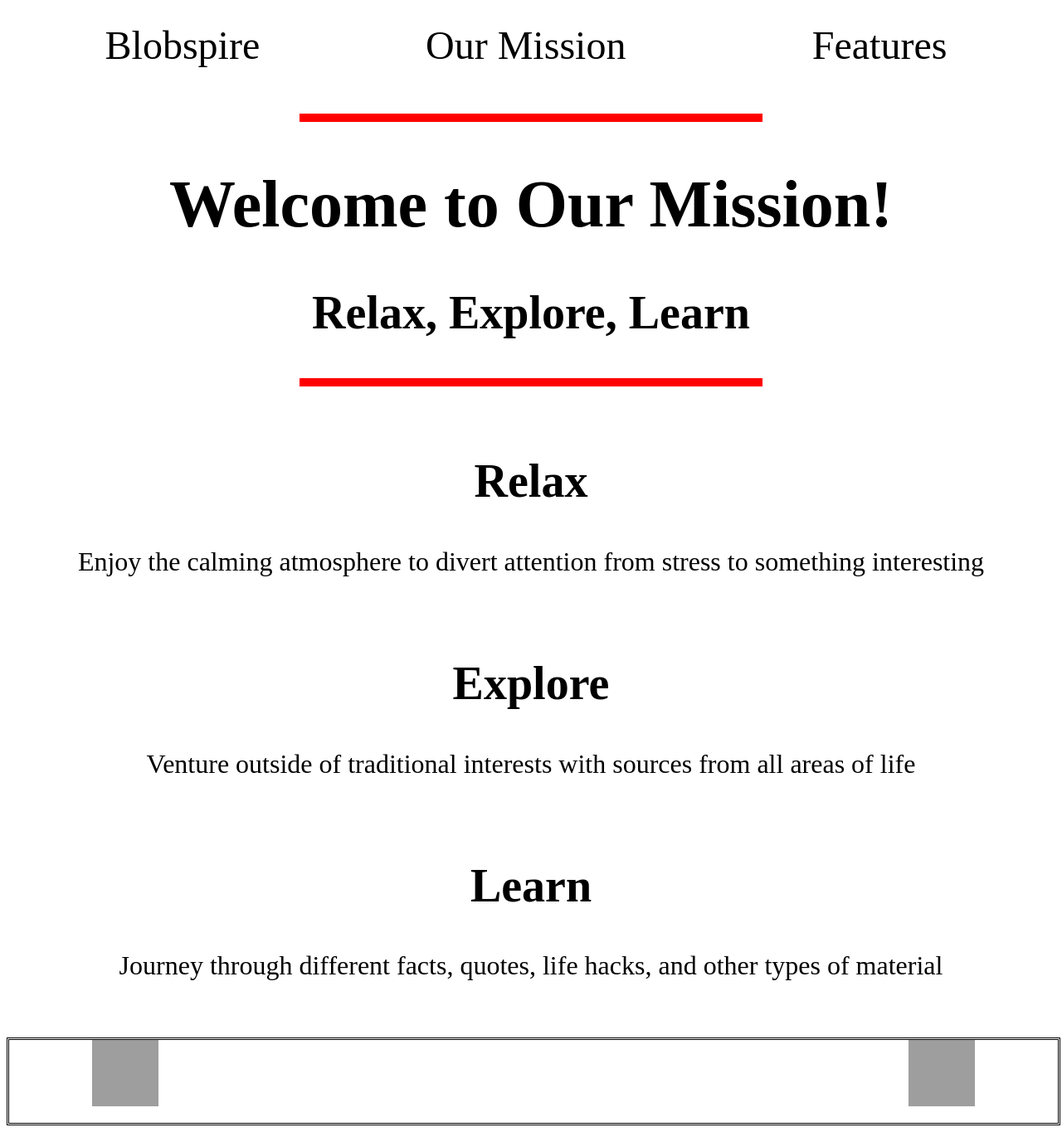
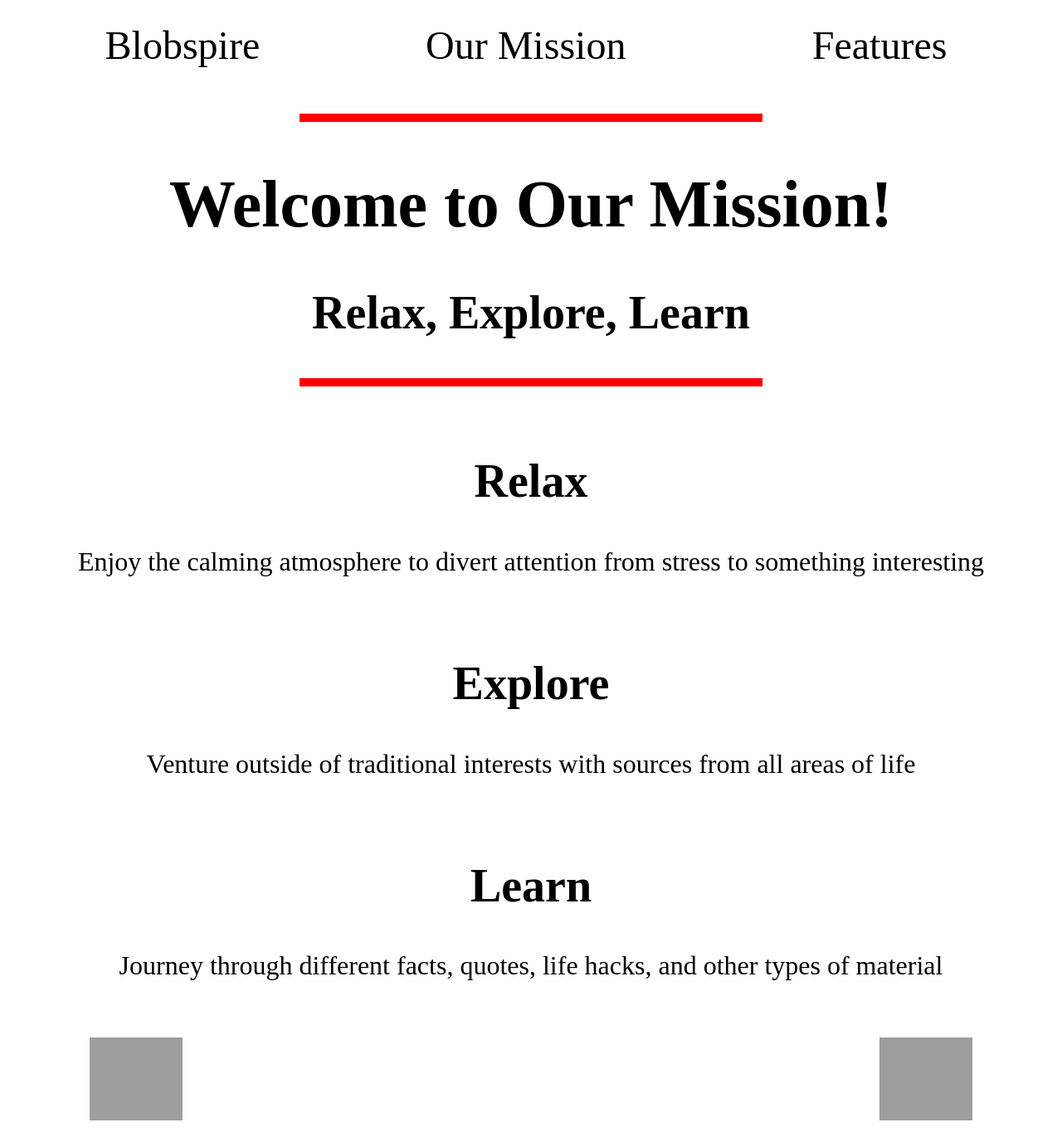
Before and after one commit to blobspire/blobspire.github.io, a Jekyll site: the page ourmission/index.html, which Jekyll copies as it is, in a window 1280 px wide. Shown: the whole page at 83% size. Built offline with Jekyll 4.4.1, drawn with Linux system fonts in a browser that asks for light colours; grey boxes are pictures that could not be loaded.

Commit message:
remove div border and bigger dat boi's

```diff
--- a/ourmission/index.html
+++ b/ourmission/index.html
@@ -117,7 +117,7 @@ li a.active {
 width: 100%;
 height: 100px;
 overflow: hidden;
-border: 3px double #000;
+border:none;
 white-space: nowrap;
 margin-left: auto ;
 margin-right: auto ;
@@ -162,8 +162,8 @@ margin-right: auto ;
 <br>
 
 <div id="container">
-    <img style="border:none;width:5em;height:5em;display:inline;float:left;" src="http://vignette1.wikia.nocookie.net/gif/images/9/9a/Dat_boi.gif/revision/latest?cb=20160817230738">
-    <img style="border:none;width:5em;height:5em;display:inline;float:right;" src="http://vignette1.wikia.nocookie.net/gif/images/9/9a/Dat_boi.gif/revision/latest?cb=20160817230738">
+    <img style="border:none;width:7em;height:7em;display:inline;float:left;" src="http://vignette1.wikia.nocookie.net/gif/images/9/9a/Dat_boi.gif/revision/latest?cb=20160817230738">
+    <img style="border:none;width:7em;height:7em;display:inline;float:right;" src="http://vignette1.wikia.nocookie.net/gif/images/9/9a/Dat_boi.gif/revision/latest?cb=20160817230738">
 </div>
 
 </body>
```
